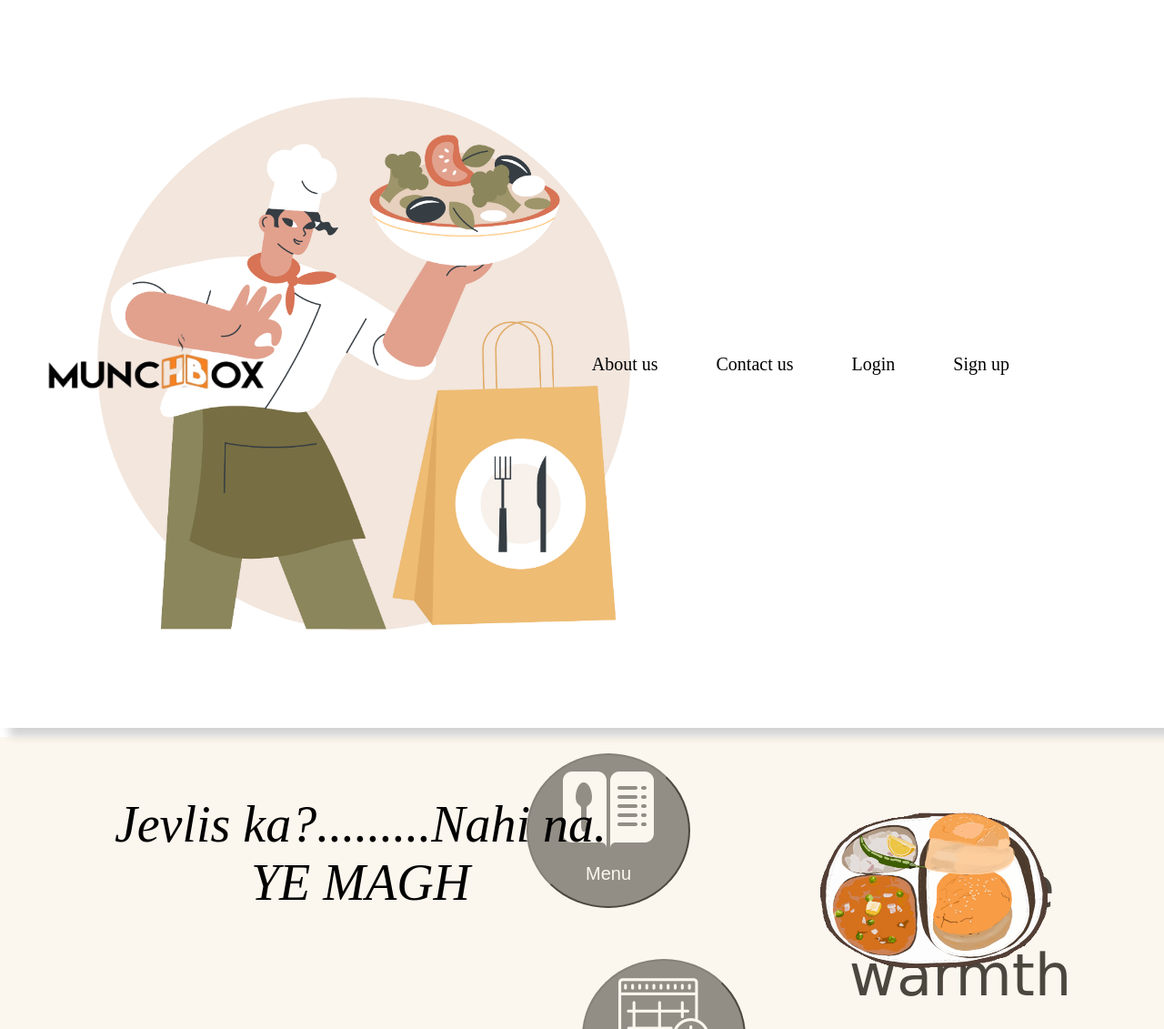
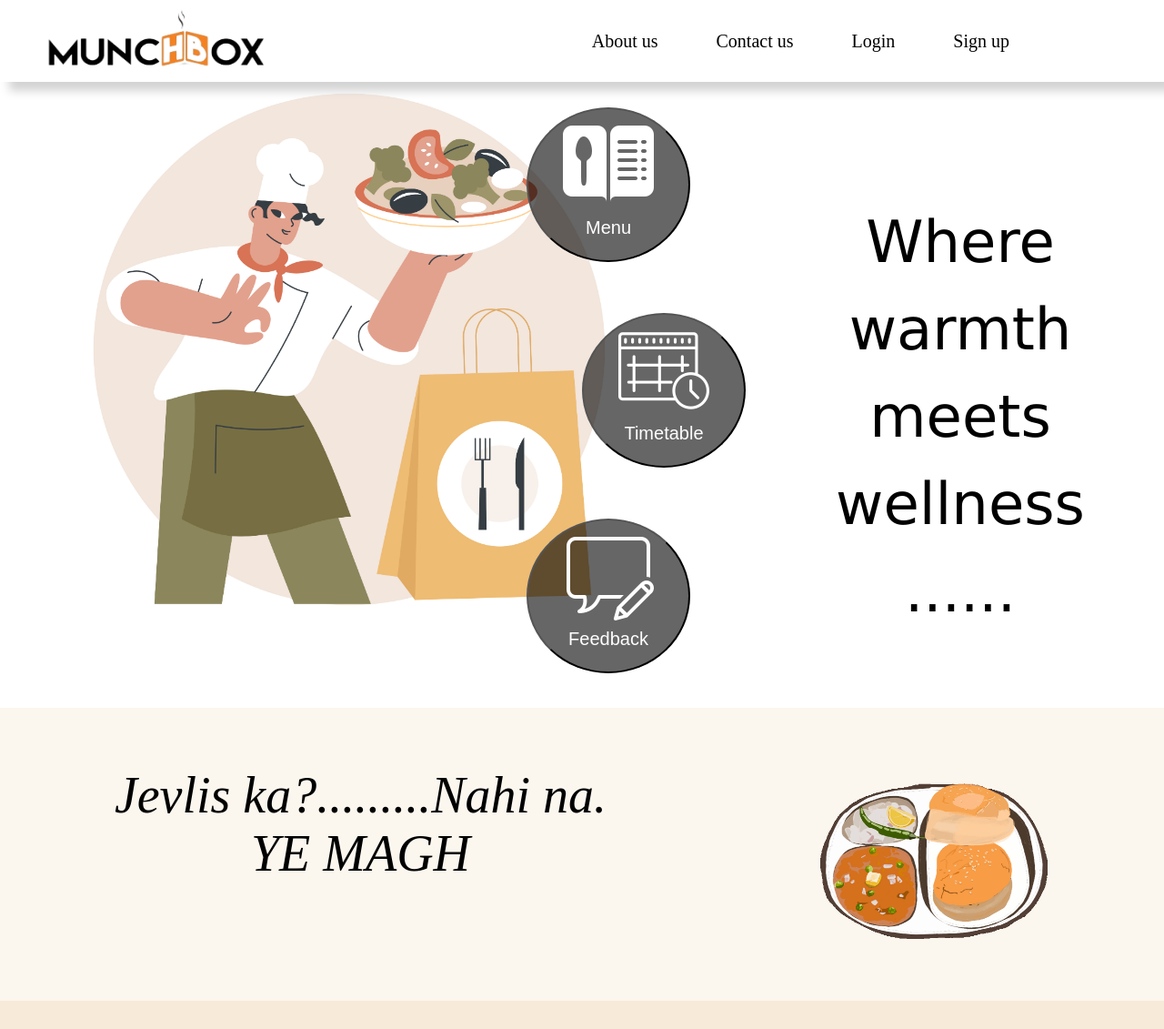
Before and after one commit to Madhuraaa22/Munch_Box, a PHP site: page /feedback/ in a window 1280 px wide. Shown: the top 1131 px of the page at 91% size. Run offline with PHP 8.4, Linux system fonts and the light colour scheme.

Commit message:
Update stylesheet.css

```diff
--- a/stylesheet.css
+++ b/stylesheet.css
@@ -20,7 +20,7 @@
     display: flex;
     flex-direction: row;
     justify-content: space-between;
-    height:100vh;
+    height:90px;
     align-items: center;
     padding: 0px 40px;
     box-shadow: 10px 10px 10px lightgray;
```
